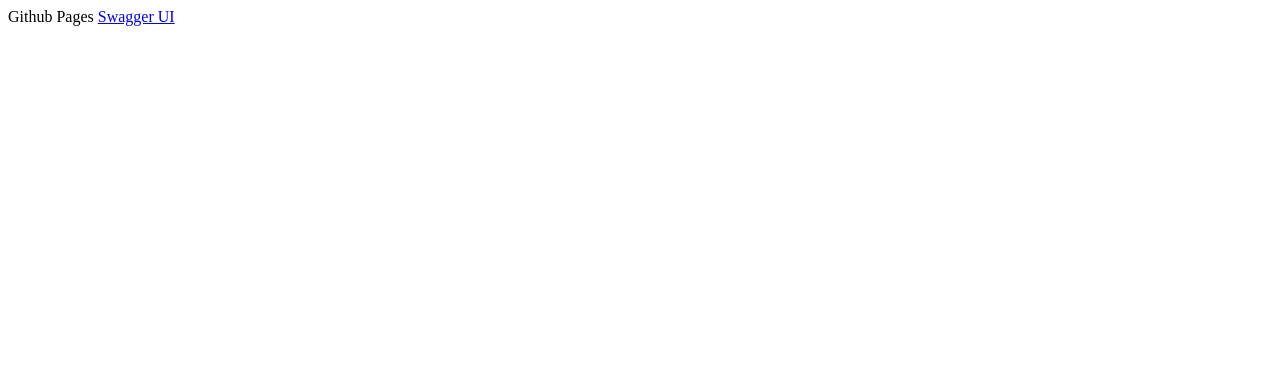
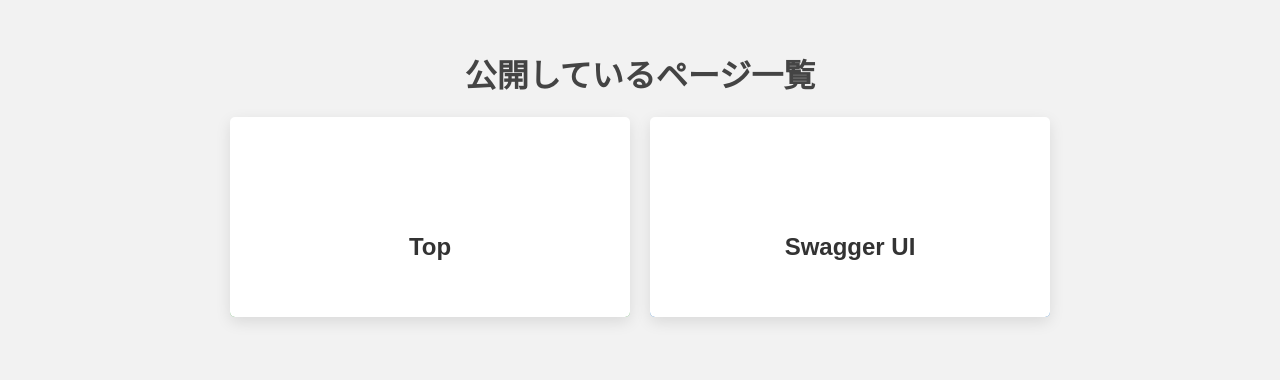
Before and after one commit to oq-Yuki-po/FastAPI-Template, a plain HTML site: page docs/index.html in a window 1280 px wide. Drawn offline with Linux system fonts and the light colour scheme.

Commit message:
modify index.html

```diff
--- a/docs/index.html
+++ b/docs/index.html
@@ -1,11 +1,86 @@
+<!DOCTYPE html>
 <html>
+<head>
+    <meta charset="UTF-8">
+    <title>GitHub Pages</title>
+    <style>
+        body {
+            font-family: Arial, sans-serif;
+            margin: 0;
+            padding: 0;
+            background-color: #f2f2f2;
+        }
+        h1 {
+            text-align: center;
+            color: #444;
+            margin-top: 50px;
+        }
+        ul {
+            list-style-type: none;
+            margin: 0;
+            padding: 0;
+            display: flex;
+            justify-content: center;
+            align-items: center;
+            flex-wrap: wrap;
+            gap: 20px;
+        }
+        li {
+            background-color: white;
+            border-radius: 5px;
+            box-shadow: 0px 5px 15px rgba(0, 0, 0, 0.1);
+            overflow: hidden;
+            transition: all 0.2s ease-in-out;
+            margin-bottom: 20px;
+            width: 400px;
+            height: 200px;
+        }
+        li:hover {
+            transform: scale(1.05);
+            box-shadow: 0px 10px 25px rgba(0, 0, 0, 0.2);
+        }
+        a:link,
+        a:visited,
+        a:hover,
+        a:active {
+            color: #333;
+            text-decoration: none;
+        }
+        .icon-container {
+            padding: 30px;
+            display: flex;
+            justify-content: center;
+            align-items: center;
+            position: relative;
+            height: 100%;
+        }
+        .icon-container svg {
+            height: 100%;
+            width: auto;
+            position: absolute;
+            top: 0;
+            right: -50px;
+            z-index: -1;
+        }
 
-<head>
+    </style>
 </head>
 
 <body>
-    Github Pages
-    <a href="./swagger-ui">Swagger UI</a>
+    <h1>公開しているページ一覧</h1>
+    <ul>
+        <li>
+            <div class="icon-container">
+                <svg xmlns="http://www.w3.org/2000/svg" viewBox="0 0 1440 320"><path fill="#4caf50" fill-opacity="1" d="M0,128L40,160C80,192,160,256,240,256C320,256,400,192,480,176C560,160,640,192,720,176C800,160,880,96,960,101.3C1040,107,1120,181,1200,197.3C1280,213,1360,171,1400,149.3L1440,128L1440,320L1400,320C1360,320,1280,320,1200,320C1120,320,1040,320,960,320C880,320,800,320,720,320C640,320,560,320,480,320C400,320,320,320,240,320C160,320,80,320,40,320L0,320Z"></path></svg>
+                <a href="https://oq-yuki-po.github.io/FastAPI-Template/"><h2>Top</h2></a>
+            </div>
+        </li>
+        <li>
+            <div class="icon-container">
+                <svg xmlns="http://www.w3.org/2000/svg" viewBox="0 0 1440 320"><path fill="#1976d2" fill-opacity="1" d="M0,128L40,160C80,192,160,256,240,256C320,256,400,192,480,176C560,160,640,192,720,176C800,160,880,96,960,101.3C1040,107,1120,181,1200,197.3C1280,213,1360,171,1400,149.3L1440,128L1440,320L1400,320C1360,320,1280,320,1200,320C1120,320,1040,320,960,320C880,320,800,320,720,320C640,320,560,320,480,320C400,320,320,320,240,320C160,320,80,320,40,320L0,320Z"></path></svg>
+                <a href="https://oq-yuki-po.github.io/FastAPI-Template/swagger-ui/"><h2>Swagger UI</h2></a>
+            </div>
+        </li>
+    </ul>
 </body>
-
 </html>
```
